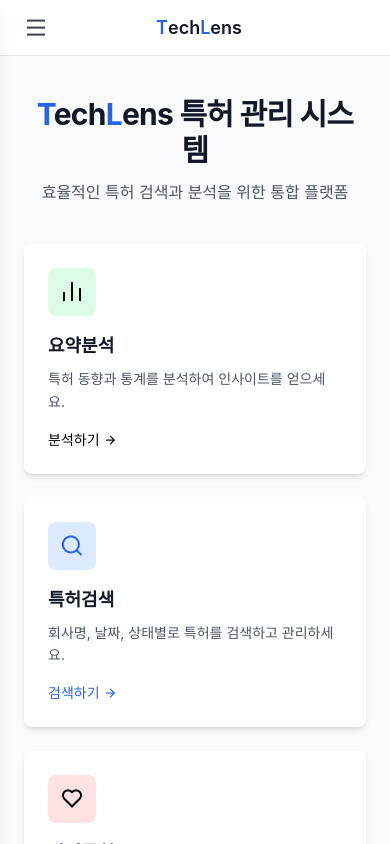
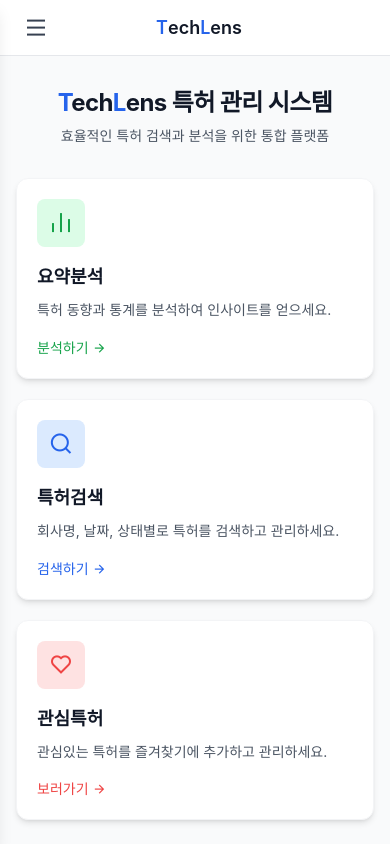
Before and after one commit to Douzone-Keycom-Internship-woohyun-2025/Frontend, a React (Vite) app: page /login in a window 390 px wide. Both pictures are taken after a click on the button "로그인". Built offline with nearby package versions, Linux system fonts and the light colour scheme; a web font is replaced by a local one.

Commit message:
feat: 홈 페이지 모바일 반응 추가

```diff
--- a/src/pages/HomePage.tsx
+++ b/src/pages/HomePage.tsx
@@ -2,87 +2,43 @@ import { Link } from "react-router-dom";
 import ProtectedLayout from "../layouts/ProtectedLayout";
 
 export default function HomePage() {
-  return (
-    <ProtectedLayout>
-      <div className="flex justify-center items-center min-h-screen w-full">
-        <div className="w-full max-w-6xl px-6 py-10">
-          {/* 헤더 섹션 */}
-          <div className="text-center mb-10">
-            <h1 className="text-3xl font-bold text-gray-900 mb-3 tracking-tight">
-              <span className="text-blue-600">T</span>ech
-              <span className="text-blue-600">L</span>ens 특허 관리 시스템
-            </h1>
-            <p className="text-base text-gray-600">
-              효율적인 특허 검색과 분석을 위한 통합 플랫폼
-            </p>
-          </div>
-
-          {/* 주요 카드 섹션 */}
-          <div className="grid grid-cols-1 sm:grid-cols-2 lg:grid-cols-3 gap-6 justify-items-center">
-            {[
+  const cards = [
     {
       title: "요약분석",
       desc: "특허 동향과 통계를 분석하여 인사이트를 얻으세요.",
-                color: "green",
       icon: "ri-bar-chart-line",
       link: "/summary",
       button: "분석하기",
+      iconBg: "bg-green-100",
+      iconHoverBg: "group-hover:bg-green-200",
+      iconColor: "text-green-600",
+      accent: "text-green-600",
     },
     {
       title: "특허검색",
       desc: "회사명, 날짜, 상태별로 특허를 검색하고 관리하세요.",
-                color: "blue",
       icon: "ri-search-line",
       link: "/patent-search",
       button: "검색하기",
+      iconBg: "bg-blue-100",
+      iconHoverBg: "group-hover:bg-blue-200",
+      iconColor: "text-blue-600",
+      accent: "text-blue-600",
     },
     {
       title: "관심특허",
       desc: "관심있는 특허를 즐겨찾기에 추가하고 관리하세요.",
-                color: "red",
       icon: "ri-heart-line",
       link: "/favorites",
       button: "보러가기",
+      iconBg: "bg-red-100",
+      iconHoverBg: "group-hover:bg-red-200",
+      iconColor: "text-red-500",
+      accent: "text-red-500",
     },
-            ].map((card) => (
-              <Link
-                to={card.link}
-                key={card.title}
-                className="w-full max-w-sm bg-white rounded-lg shadow-md hover:shadow-lg transition-all duration-300 p-6 group"
-              >
-                <div
-                  className={`w-12 h-12 bg-${card.color}-100 rounded-lg flex items-center justify-center mb-4 group-hover:bg-${card.color}-200 transition-colors duration-300`}
-                >
-                  <i
-                    className={`${card.icon} text-${card.color}-600 text-2xl`}
-                  ></i>
-                </div>
-                <h3 className="text-lg font-semibold text-gray-900 mb-2">
-                  {card.title}
-                </h3>
-                <p className="text-sm text-gray-600 mb-4 leading-relaxed">
-                  {card.desc}
-                </p>
-                <div
-                  className={`flex items-center text-${card.color}-600 font-medium text-sm`}
-                >
-                  <span>{card.button}</span>
-                  <i className="ri-arrow-right-line ml-1 group-hover:translate-x-1 transition-transform duration-300"></i>
-                </div>
-              </Link>
-            ))}
-          </div>
+  ];
 
-          <section className="mt-16 bg-white/60 backdrop-blur-sm border-t border-gray-100 py-14">
-            <h3 className="text-2xl font-bold text-gray-900 mb-3 text-center">
-              TechLens 주요 기능
-            </h3>
-            <p className="text-gray-600 text-center mb-12">
-              효율적인 특허 검색과 분석을 위한 핵심 기능을 소개합니다.
-            </p>
-
-            <div className="flex flex-col sm:flex-row justify-center items-start sm:items-center gap-12 sm:gap-20 text-center">
-              {[
+  const features = [
     {
       icon: "ri-building-line",
       color: "text-blue-500",
@@ -101,23 +57,110 @@ export default function HomePage() {
       title: "상태별 필터링",
       desc: "출원·심사·등록 등 상태별로 손쉽게 분류하고 관리할 수 있습니다.",
     },
-              ].map((item, idx) => (
+  ];
+
+  return (
+    <ProtectedLayout>
+      <div className="w-full max-w-6xl mx-auto px-4 sm:px-6 lg:px-8 py-8 sm:py-12 lg:py-16">
+        {/* 헤더 섹션 */}
+        <div className="text-center mb-8 sm:mb-10 lg:mb-12">
+          <h1 className="text-2xl sm:text-3xl lg:text-4xl font-bold text-gray-900 mb-2 sm:mb-3 tracking-tight leading-tight">
+            <span className="text-blue-600">T</span>ech
+            <span className="text-blue-600">L</span>ens 특허 관리 시스템
+          </h1>
+          <p className="text-sm sm:text-base text-gray-600">
+            효율적인 특허 검색과 분석을 위한 통합 플랫폼
+          </p>
+        </div>
+
+        {/* 주요 카드 섹션 */}
+        <section className="grid grid-cols-1 sm:grid-cols-2 lg:grid-cols-3 gap-5 sm:gap-6 lg:gap-7 justify-items-center mb-12 sm:mb-14">
+          {cards.map((card) => (
+            <Link
+              to={card.link}
+              key={card.title}
+              className="
+                w-full max-w-sm
+                bg-white
+                rounded-xl
+                shadow-md
+                hover:shadow-lg
+                border border-gray-100
+                transition-all duration-300
+                p-5 sm:p-6
+                flex flex-col
+                group
+              "
+            >
+              <div
+                className={`
+                  w-12 h-12 mb-4
+                  rounded-lg
+                  flex items-center justify-center
+                  ${card.iconBg}
+                  ${card.iconHoverBg}
+                  transition-colors duration-300
+                `}
+              >
+                <i className={`${card.icon} ${card.iconColor} text-2xl`} />
+              </div>
+              <h3 className="text-lg font-semibold text-gray-900 mb-2">
+                {card.title}
+              </h3>
+              <p className="text-sm text-gray-600 mb-4 leading-relaxed">
+                {card.desc}
+              </p>
+              <div
+                className={`
+                  mt-auto
+                  flex items-center
+                  text-sm font-medium
+                  ${card.accent}
+                `}
+              >
+                <span>{card.button}</span>
+                <i className="ri-arrow-right-line ml-1 group-hover:translate-x-1 transition-transform duration-300" />
+              </div>
+            </Link>
+          ))}
+        </section>
+
+        {/* 주요 기능 섹션 */}
+        <section className="bg-white/70 border-t border-gray-100 pt-10 sm:pt-12 pb-10 sm:pb-12 px-2 sm:px-4 rounded-2xl">
+          <h3 className="text-xl sm:text-2xl font-bold text-gray-900 mb-3 text-center">
+            TechLens 주요 기능
+          </h3>
+          <p className="text-gray-600 text-center mb-8 sm:mb-10 text-sm sm:text-base">
+            효율적인 특허 검색과 분석을 위한 핵심 기능을 소개합니다.
+          </p>
+
+          <div className="grid grid-cols-1 sm:grid-cols-3 gap-8 sm:gap-10 text-center">
+            {features.map((item, idx) => (
               <div key={idx} className="max-w-[260px] mx-auto">
-                  {/* 아이콘 부분 */}
-                  <i className={`${item.icon} ${item.color} text-4xl mb-4`} />
-
-                  {/* 텍스트 */}
-                  <h4 className="font-semibold text-gray-900 text-lg mb-2">
+                <i
+                  className={`
+                    ${item.icon}
+                    ${item.color}
+                    text-4xl sm:text-5xl
+                    mb-3 sm:mb-4
+                  `}
+                />
+                <h4 className="font-semibold text-gray-900 text-base sm:text-lg mb-2">
                   {item.title}
                 </h4>
-                  <p className="text-sm text-gray-600 leading-relaxed">
+                <p className="text-xs sm:text-sm text-gray-600 leading-relaxed">
                   {item.desc}
                 </p>
               </div>
             ))}
           </div>
         </section>
-        </div>
+
+        {/* 푸터 */}
+        <footer className="mt-10 sm:mt-12 text-center text-[10px] sm:text-xs text-gray-400">
+          © 2025 <span className="font-medium text-gray-500">Woohyun Sim</span>
+          . All rights reserved.
+        </footer>
       </div>
     </ProtectedLayout>
   );
```
Lines whose indentation alone changed are shown as unchanged.
